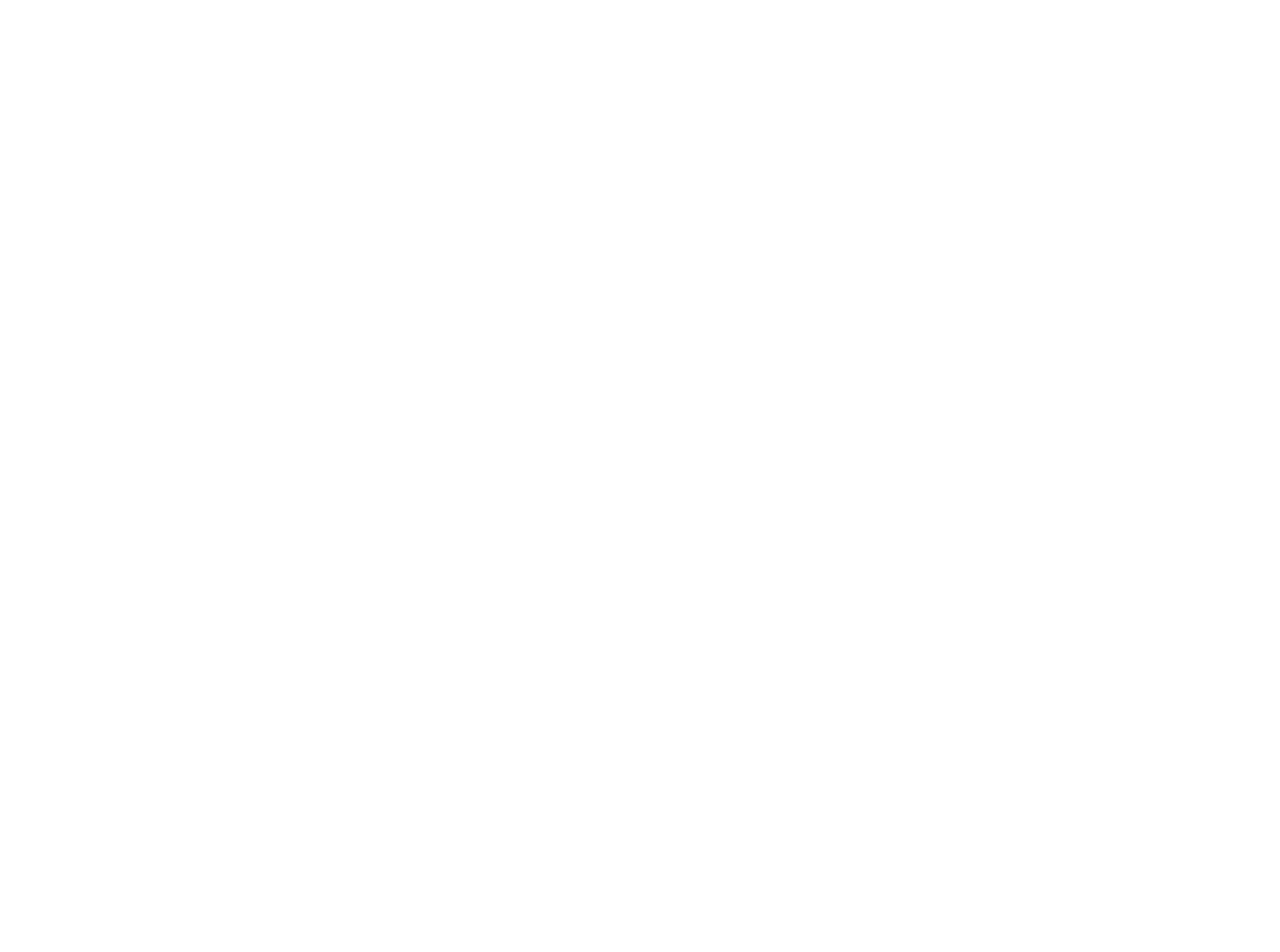
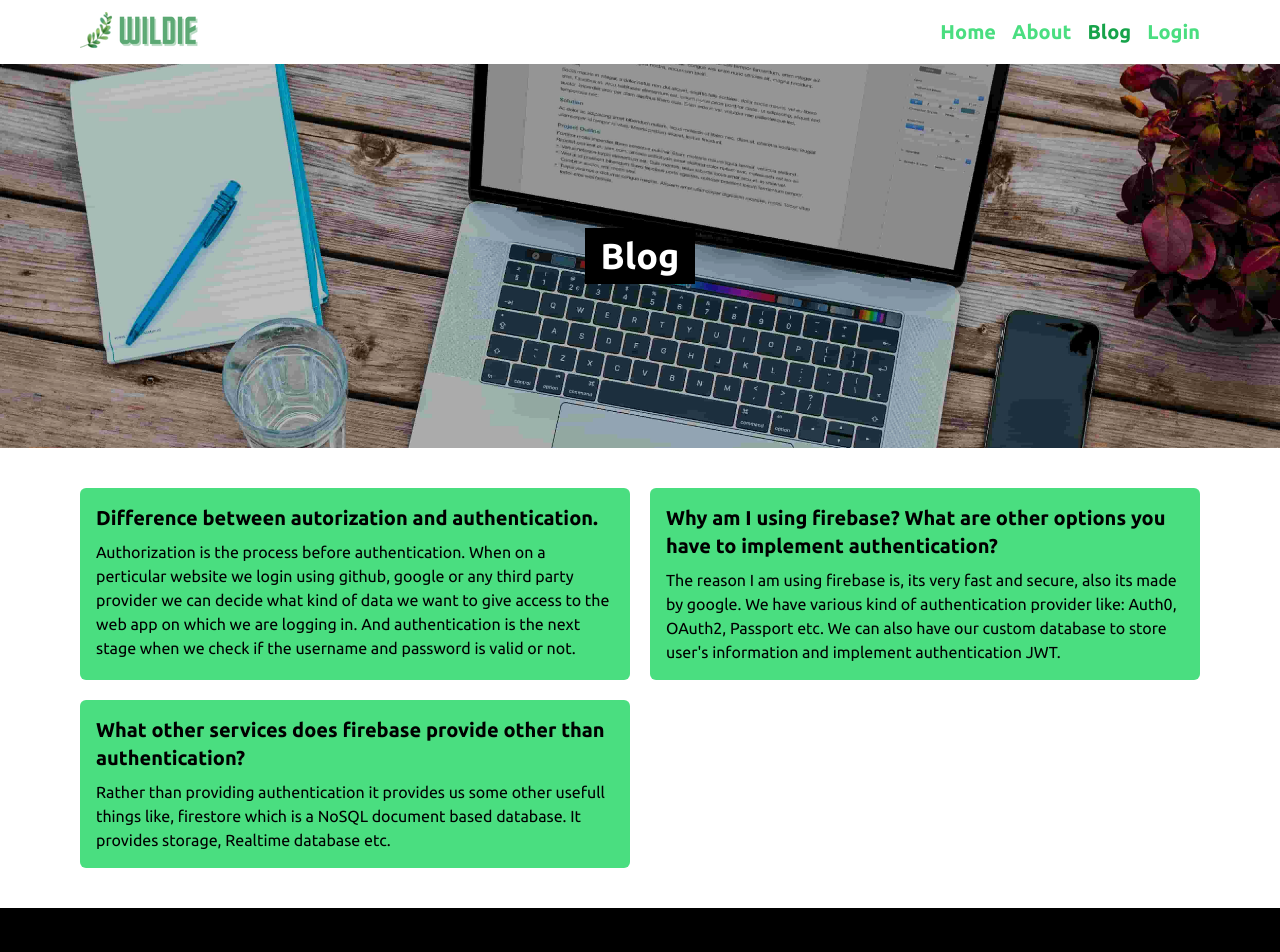
Before and after one commit to shahriyardx/wildie, a React (Vite) app: page /blog in a window 1280 px wide. Before the commit this address had no page. Shown: the top 952 px of the page. Before the commit the page ends 800 px from the top, so only its background shows below. Built offline with nearby package versions, Linux system fonts and the light colour scheme; no server answers.

Commit message:
Added blog page

```diff
--- /dev/null
+++ b/public/data/blogs.json
@@ -0,0 +1,17 @@
+[
+  {
+    "id": 1,
+    "title": "Difference between autorization and authentication.",
+    "description": "Authorization is the process before authentication. When on a perticular website we login using github, google or any third party provider we can decide what kind of data we want to give access to the web app on which we are logging in. And authentication is the next stage when we check if the username and password is valid or not."
+  },
+  {
+    "id": 2,
+    "title": "Why am I using firebase? What are other options you have to implement authentication?",
+    "description": "The reason I am using firebase is, its very fast and secure, also its made by google. We have various kind of authentication provider like: Auth0, OAuth2, Passport etc. We can also have our custom database to store user's information and implement authentication JWT."
+  },
+  {
+    "id": 3,
+    "title": "What other services does firebase provide other than authentication?",
+    "description": "Rather than providing authentication it provides us some other usefull things like, firestore which is a NoSQL document based database. It provides storage, Realtime database etc."
+  }
+]
--- a/src/App.jsx
+++ b/src/App.jsx
@@ -2,6 +2,7 @@
 import { Route, Routes } from 'react-router-dom'
 import RequireAuth from './firebase/RequireAuth'
 import About from './pages/About'
+import Blog from './pages/Blog'
 import Checkout from './pages/Checkout'
 import Home from './pages/Home'
 import Login from './pages/Login'
@@ -14,6 +15,7 @@
     <Routes>
       <Route path="/" element={<Home />} />
       <Route path="/about" element={<About />} />
+      <Route path="/blog" element={<Blog />} />
       <Route path="/login" element={<Login />} />
       <Route path="/register" element={<Register />} />
       <Route path="/checkout/:serviceId" element={<RequireAuth><Checkout /></RequireAuth>} />
--- /dev/null
+++ b/src/components/Blog/Post.jsx
@@ -0,0 +1,12 @@
+import React from 'react'
+
+const Post = ({ post }) => {
+  return (
+    <div className='p-4 bg-green-400 rounded-md'>
+      <h1 className='text-lg sm:text-xl font-bold mb-2'>{post.title}</h1>
+      <p className='text-sm sm:text-base'>{post.description}</p>
+    </div>
+  )
+}
+
+export default Post
--- a/src/components/Header/Header.jsx
+++ b/src/components/Header/Header.jsx
@@ -29,6 +29,7 @@
             }>
                 <CustomLink className='w-full py-2 px-3 md:px-0 md:py-0 md:w-auto' to="/">Home</CustomLink>
                 <CustomLink className='w-full py-2 px-3 md:px-0 md:py-0 md:w-auto' to="/about">About</CustomLink>
+                <CustomLink className='w-full py-2 px-3 md:px-0 md:py-0 md:w-auto' to="/blog">Blog</CustomLink>
                 {user
                   ? <button onClick={() => signOut(auth)} className='text-red-500 font-bold text-xl w-full text-left py-2 px-3 md:px-0 md:py-0 md:w-auto'>Logout</button>
                   : <CustomLink className='w-full py-2 px-3 md:px-0 md:py-0 md:w-auto' to="/login">Login</CustomLink>
--- /dev/null
+++ b/src/hooks/useBlogs.js
@@ -0,0 +1,15 @@
+import { useState, useEffect } from "react"
+
+const useBlogs = () => {
+  const [blogs, setBlogs] = useState([])
+
+  useEffect(() => {
+    fetch("/data/blogs.json")
+      .then(response => response.json())
+      .then(data => setBlogs(data))
+  }, [])
+
+  return blogs
+}
+
+export default useBlogs
--- /dev/null
+++ b/src/pages/Blog.jsx
@@ -0,0 +1,23 @@
+import React from 'react'
+import Container from '../components/Layout/Container'
+import Page from '../components/Layout/Page'
+import Banner from '../components/Layout/Banner'
+import useBlogs from '../hooks/useBlogs'
+import Post from '../components/Blog/Post'
+
+const Blog = () => {
+  const blogs = useBlogs()
+
+  return (
+  <Page>
+    <Banner image='/images/blog_banner.jpg' text="Blog" />
+    <Container className='py-10'>
+      <div className='grid grid-cols-1 sm:grid-cols-2 gap-5'>
+        {blogs.map(post => <Post key={post.id} post={post} />)}
+      </div>
+    </Container>
+  </Page>
+  )
+}
+
+export default Blog
```
Also changed, not shown: public/images/blog_banner.jpg (added).
